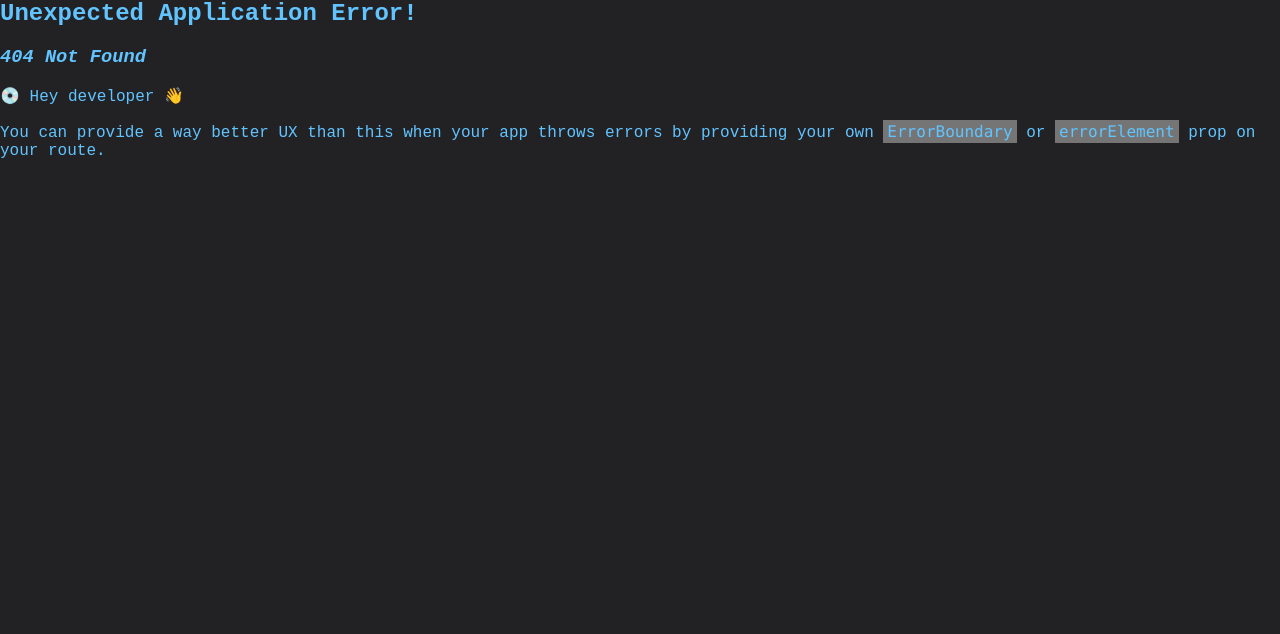
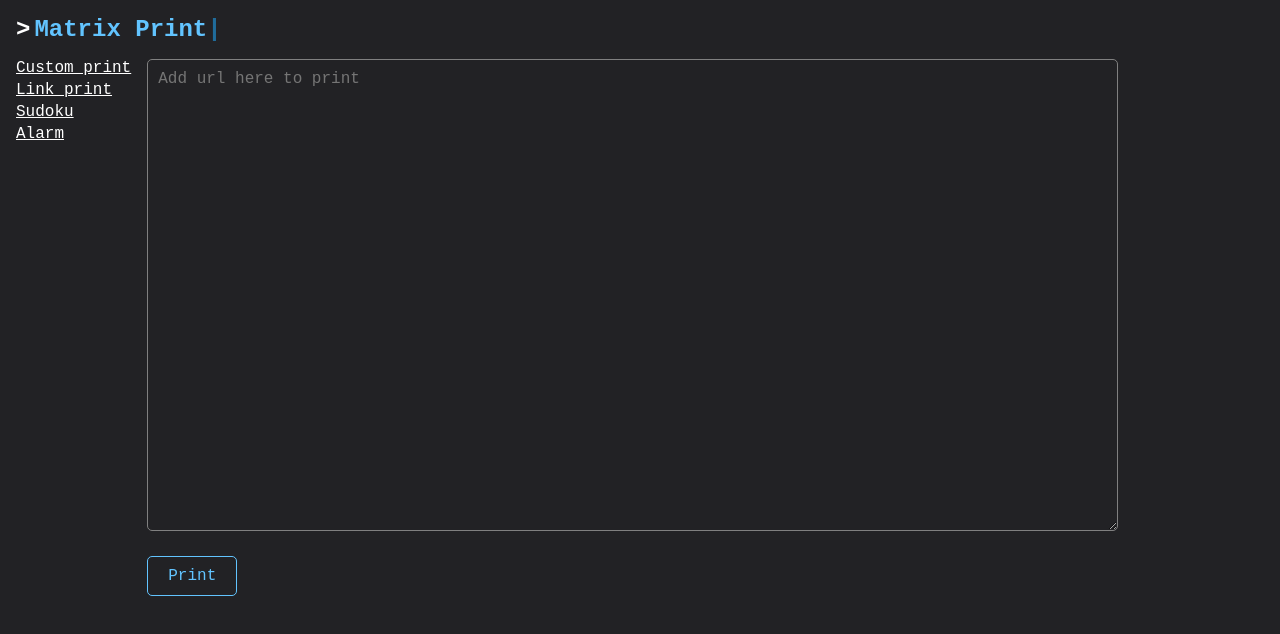
Before and after one commit to charper11/matrix-print-ui, a React (Create React App) app: page /link-print in a window 1280 px wide. Before the commit this address had no page. Shown: the top 634 px of the page. Built offline with nearby package versions, Linux system fonts and the light colour scheme.

Commit message:
add sudoku and link prints

```diff
--- a/src/App.js
+++ b/src/App.js
@@ -1,4 +1,4 @@
-import React, { useState } from "react";
+import React from "react";
 import {
   createBrowserRouter,
   RouterProvider,
@@ -7,17 +7,8 @@ import "./App.css";
 import CustomPrint from "./routes/custom-print";
 import Alarm from "./routes/alarm";
 import Root from "./routes/root";
-
-const printNewSudoku = async () => {
-  const result = await fetch("http://192.168.1.155:3000/sudoku", {
-    method: "POST",
-    headers: {
-      "Content-Type": "application/json",
-    },
-  });
-
-  console.log(result);
-};
+import LinkPrint from "./routes/link-print";
+import Sudoku from "./routes/sudoku";
 
 function App() {
   const router = createBrowserRouter([
@@ -33,6 +24,14 @@ function App() {
           path: 'custom-print',
           element: <CustomPrint />,
         },
+        {
+          path: 'link-print',
+          element: <LinkPrint />
+        },
+        {
+          path: 'sudoku',
+          element: <Sudoku />
+        },
       ],
     },
   ]);
--- a/src/routes/alarm.js
+++ b/src/routes/alarm.js
@@ -2,7 +2,6 @@ import React, { useState } from "react";
 import { PROGRAMS, print } from '../utils/printer-utils';
 
 export default function Alarm() {
-  const [value, setValue] = useState();
 
   async function setAlarm() {
     // for now, just rings alarm
--- /dev/null
+++ b/src/routes/link-print.js
@@ -0,0 +1,27 @@
+import React, { useState } from "react";
+import { PROGRAMS, print } from '../utils/printer-utils';
+
+export default function LinkPrint() {
+  const [value, setValue] = useState();
+
+  const printText = async () => {
+    const my_data = { content: value };
+    const result = await print(PROGRAMS.LINK, true, my_data);
+
+    console.log(result);
+    setValue("");
+  };
+
+  return (
+    <>
+      <textarea
+        id="textarea"
+        name="postContent"
+        value={value}
+        onChange={(e) => setValue(e.target.value)}
+        placeholder={!value || value === "" ? "Add url here to print" : ""}
+      />
+      <button onClick={printText}>Print</button>
+    </>
+  );
+}
--- a/src/routes/root.js
+++ b/src/routes/root.js
@@ -16,15 +16,15 @@ export default function Root() {
             <Link className="sidebar-link" to={`custom-print`}>
               Custom print
             </Link>
-            {/* <Link className="sidebar-link" to={`custom-print`}>
-              Article print
-            </Link> */}
+            <Link className="sidebar-link" to={`link-print`}>
+              Link print
+            </Link>
+            <Link className="sidebar-link" to={`sudoku`}>
+              Sudoku
+            </Link>
             <Link className="sidebar-link" to={`alarm`}>
               Alarm
             </Link>
-            {/* <Link className="sidebar-link" to={`custom-print`}>
-              Quick print
-            </Link> */}
           </div>
           <div className="page-content">
             <Outlet />
--- /dev/null
+++ b/src/routes/sudoku.js
@@ -0,0 +1,17 @@
+import React, { useState } from "react";
+import { PROGRAMS, print } from '../utils/printer-utils';
+
+export default function Sudoku() {
+
+  async function printSudoku() {
+    // for now, just print sudoku
+    const result = await print(PROGRAMS.SUDOKU);
+    return result;
+  }
+
+  return (
+    <>
+      <button onClick={printSudoku}>Print sudoku</button>
+    </>
+  );
+}
--- a/src/utils/printer-utils.js
+++ b/src/utils/printer-utils.js
@@ -7,7 +7,8 @@ const PRINTER_URL = `${PRINTER_DOMAIN}:${PORT}`;
 export const PROGRAMS = {
   ALARM: 'bell',
   SUDOKU: 'sudoku',
-  TEXT: 'text'
+  TEXT: 'text',
+  LINK: 'link'
 };
 
 export async function print(program, dev=false, data = {}) {
```
